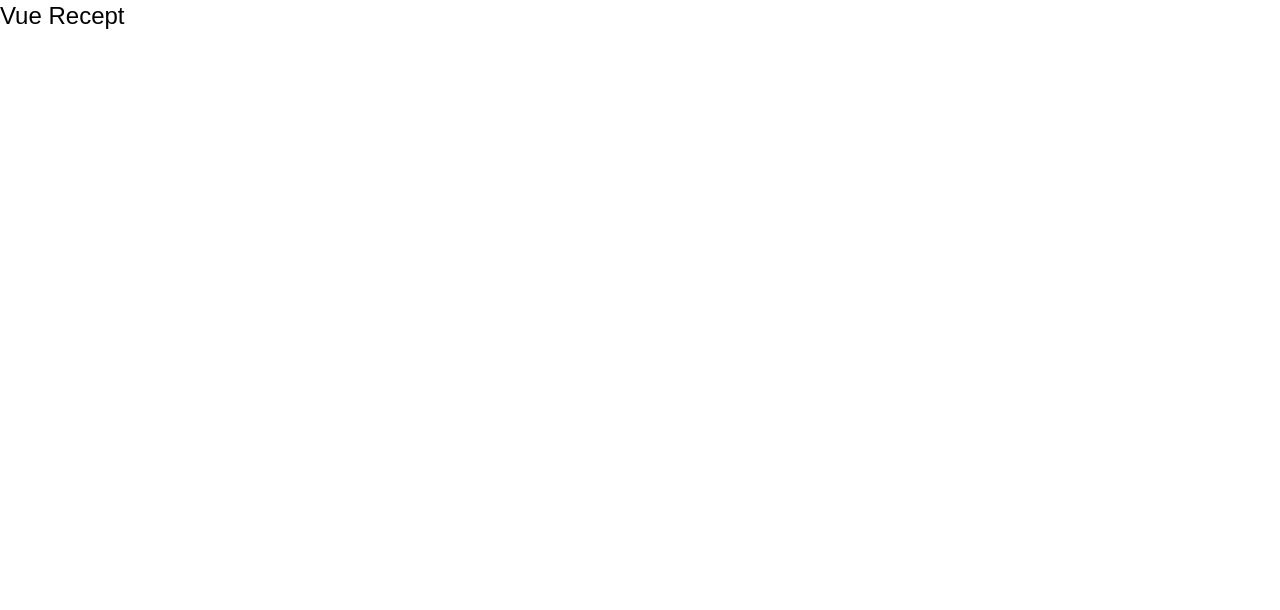
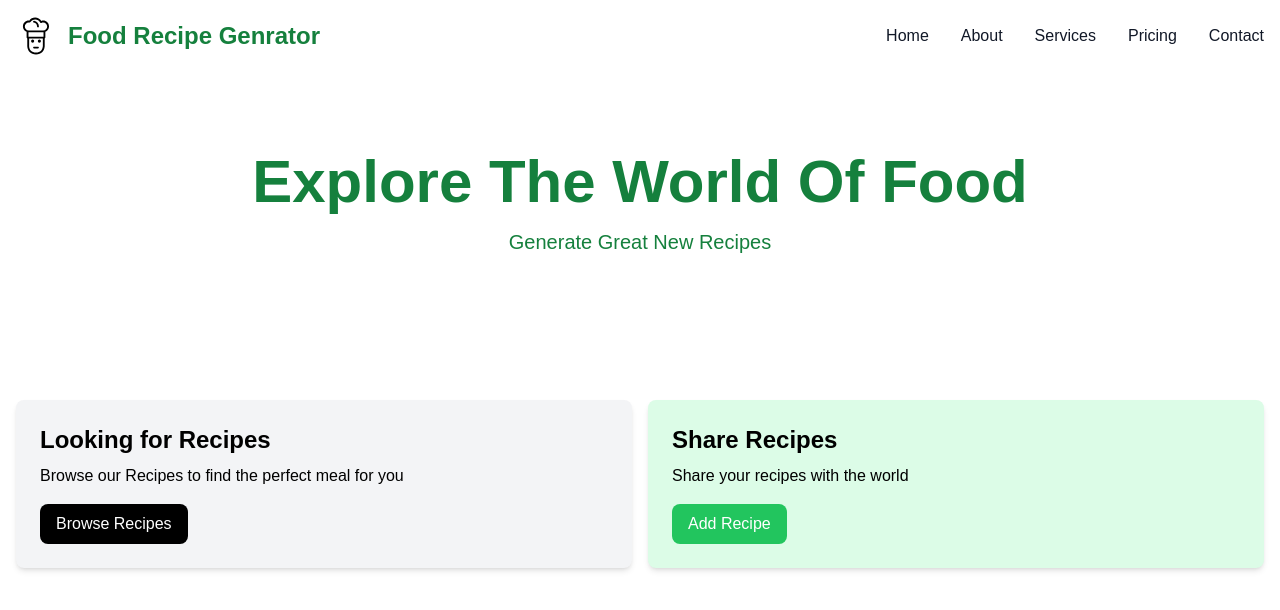
Before and after one commit to Jakob-mbi/Vue-Mat-Recept, a Vue app: page / in a window 1280 px wide. Shown: the top 610 px of the page. Built offline with nearby package versions, Linux system fonts and the light colour scheme.

Commit message:
feat landing page

```diff
--- a/src/App.vue
+++ b/src/App.vue
@@ -1,7 +1,11 @@
 <script setup lang="ts">
-
+import Navbar from './components/Navbar.vue';
+import Hero from './components/Hero.vue';
+import HomeCards from './components/HomeCards.vue';
 </script>
 
 <template>
-  <h1 class="text-2xl">Vue Recept</h1>
+  <Navbar />
+  <Hero />
+  <HomeCards />
 </template>
--- a/src/assets/base.css
+++ /dev/null
@@ -1,86 +0,0 @@
-/* color palette from <https://github.com/vuejs/theme> */
-:root {
-  --vt-c-white: #ffffff;
-  --vt-c-white-soft: #f8f8f8;
-  --vt-c-white-mute: #f2f2f2;
-
-  --vt-c-black: #181818;
-  --vt-c-black-soft: #222222;
-  --vt-c-black-mute: #282828;
-
-  --vt-c-indigo: #2c3e50;
-
-  --vt-c-divider-light-1: rgba(60, 60, 60, 0.29);
-  --vt-c-divider-light-2: rgba(60, 60, 60, 0.12);
-  --vt-c-divider-dark-1: rgba(84, 84, 84, 0.65);
-  --vt-c-divider-dark-2: rgba(84, 84, 84, 0.48);
-
-  --vt-c-text-light-1: var(--vt-c-indigo);
-  --vt-c-text-light-2: rgba(60, 60, 60, 0.66);
-  --vt-c-text-dark-1: var(--vt-c-white);
-  --vt-c-text-dark-2: rgba(235, 235, 235, 0.64);
-}
-
-/* semantic color variables for this project */
-:root {
-  --color-background: var(--vt-c-white);
-  --color-background-soft: var(--vt-c-white-soft);
-  --color-background-mute: var(--vt-c-white-mute);
-
-  --color-border: var(--vt-c-divider-light-2);
-  --color-border-hover: var(--vt-c-divider-light-1);
-
-  --color-heading: var(--vt-c-text-light-1);
-  --color-text: var(--vt-c-text-light-1);
-
-  --section-gap: 160px;
-}
-
-@media (prefers-color-scheme: dark) {
-  :root {
-    --color-background: var(--vt-c-black);
-    --color-background-soft: var(--vt-c-black-soft);
-    --color-background-mute: var(--vt-c-black-mute);
-
-    --color-border: var(--vt-c-divider-dark-2);
-    --color-border-hover: var(--vt-c-divider-dark-1);
-
-    --color-heading: var(--vt-c-text-dark-1);
-    --color-text: var(--vt-c-text-dark-2);
-  }
-}
-
-*,
-*::before,
-*::after {
-  box-sizing: border-box;
-  margin: 0;
-  font-weight: normal;
-}
-
-body {
-  min-height: 100vh;
-  color: var(--color-text);
-  background: var(--color-background);
-  transition:
-    color 0.5s,
-    background-color 0.5s;
-  line-height: 1.6;
-  font-family:
-    Inter,
-    -apple-system,
-    BlinkMacSystemFont,
-    'Segoe UI',
-    Roboto,
-    Oxygen,
-    Ubuntu,
-    Cantarell,
-    'Fira Sans',
-    'Droid Sans',
-    'Helvetica Neue',
-    sans-serif;
-  font-size: 15px;
-  text-rendering: optimizeLegibility;
-  -webkit-font-smoothing: antialiased;
-  -moz-osx-font-smoothing: grayscale;
-}
--- /dev/null
+++ b/src/components/Card.vue
@@ -0,0 +1,16 @@
+<script setup lang="ts">
+    import { defineProps } from 'vue';
+    defineProps({
+        bg: {
+            type: String,
+            default: 'bg-gray-100'
+        }
+    });
+</script>
+<template>
+    <div :class="`${bg} p-6 rounded-lg shadow-md`">
+        <slot>
+
+        </slot>
+    </div>
+</template>
--- /dev/null
+++ b/src/components/Hero.vue
@@ -0,0 +1,22 @@
+<script setup lang="ts">
+
+</script>
+
+<template>
+     <section class=" py-20 mb-4">
+      <div
+        class="max-w-7xl mx-auto px-4 sm:px-6 lg:px-8 flex flex-col items-center text-green-700"
+      >
+        <div class="text-center">
+          <h1
+            class="text-4xl font-extrabold sm:text-5xl md:text-6xl text-green-700"
+          >
+            Explore The World Of Food
+          </h1>
+          <p class="my-4 text-xl text-green">
+            Generate Great New Recipes
+          </p>
+        </div>
+      </div>
+    </section>
+</template>
--- /dev/null
+++ b/src/components/HomeCards.vue
@@ -0,0 +1,36 @@
+<script setup>
+import Card from '@/components/Card.vue';
+</script>
+
+<template>
+   <section class="py-4">
+      <div class="container-xl lg:container m-auto">
+        <div class="grid grid-cols-1 md:grid-cols-2 gap-4 p-4 rounded-lg">
+            <Card>
+                <h2 class="text-2xl font-bold">Looking for Recipes</h2>
+                <p class="mt-2 mb-4">
+                    Browse our Recipes to find the perfect meal for you
+                </p>
+                <a
+                href="Recipes.html"
+                class="inline-block bg-black text-white rounded-lg px-4 py-2 hover:bg-gray-700"
+                >
+                    Browse Recipes
+                </a>
+            </Card>
+            <Card bg="bg-green-100">
+                <h2 class="text-2xl font-bold">Share Recipes</h2>
+                <p class="mt-2 mb-4">
+                    Share your recipes with the world
+                </p>
+                <a
+                href="add-Recipe.html"
+                class="inline-block bg-green-500 text-white rounded-lg px-4 py-2 hover:bg-green-600"
+                >
+                    Add Recipe
+                </a>
+            </Card>
+        </div>
+      </div>
+    </section>
+</template>
--- /dev/null
+++ b/src/components/Navbar.vue
@@ -0,0 +1,41 @@
+<script setup lang="ts">
+    import Logo from '../assets/img/logo.svg';
+</script>
+
+<template>
+
+
+    <nav class="bg-white border-gray-200 dark:bg-gray-900">
+        <div class="max-w-screen-xl flex flex-wrap items-center justify-between mx-auto p-4">
+            <a href="https://flowbite.com/" class="flex items-center space-x-3 rtl:space-x-reverse">
+                <img :src="Logo" class="h-10" alt="Logo" />
+                <span class="self-center text-2xl font-semibold whitespace-nowrap text-green-700 dark:text-white">Food Recipe Genrator</span>
+            </a>
+            <button data-collapse-toggle="navbar-default" type="button" class="inline-flex items-center p-2 w-10 h-10 justify-center text-sm text-gray-500 rounded-lg md:hidden hover:bg-gray-100 focus:outline-none focus:ring-2 focus:ring-gray-200 dark:text-gray-400 dark:hover:bg-gray-700 dark:focus:ring-gray-600" aria-controls="navbar-default" aria-expanded="false">
+                <span class="sr-only">Open main menu</span>
+                <svg class="w-5 h-5" aria-hidden="true" xmlns="http://www.w3.org/2000/svg" fill="none" viewBox="0 0 17 14">
+                    <path stroke="currentColor" stroke-linecap="round" stroke-linejoin="round" stroke-width="2" d="M1 1h15M1 7h15M1 13h15"/>
+                </svg>
+            </button>
+            <div class="hidden w-full md:block md:w-auto" id="navbar-default">
+                <ul class="font-medium flex flex-col p-4 md:p-0 mt-4 border border-gray-100 rounded-lg bg-gray-50 md:flex-row md:space-x-8 rtl:space-x-reverse md:mt-0 md:border-0 md:bg-white dark:bg-gray-800 md:dark:bg-gray-900 dark:border-gray-700">
+                    <li>
+                    <a href="#" class="block py-2 px-3 text-gray-900 rounded hover:bg-gray-100 md:hover:bg-transparent md:border-0 md:hover:text-green-700 md:p-0 dark:text-white md:dark:hover:text-green-500 dark:hover:bg-gray-700 dark:hover:text-white md:dark:hover:bg-transparent">Home</a>
+                    </li>
+                    <li>
+                    <a href="#" class="block py-2 px-3 text-gray-900 rounded hover:bg-gray-100 md:hover:bg-transparent md:border-0 md:hover:text-green-700 md:p-0 dark:text-white md:dark:hover:text-green-500 dark:hover:bg-gray-700 dark:hover:text-white md:dark:hover:bg-transparent">About</a>
+                    </li>
+                    <li>
+                    <a href="#" class="block py-2 px-3 text-gray-900 rounded hover:bg-gray-100 md:hover:bg-transparent md:border-0 md:hover:text-green-700 md:p-0 dark:text-white md:dark:hover:text-green-500 dark:hover:bg-gray-700 dark:hover:text-white md:dark:hover:bg-transparent">Services</a>
+                    </li>
+                    <li>
+                    <a href="#" class="block py-2 px-3 text-gray-900 rounded hover:bg-gray-100 md:hover:bg-transparent md:border-0 md:hover:text-green-700 md:p-0 dark:text-white md:dark:hover:text-green-500 dark:hover:bg-gray-700 dark:hover:text-white md:dark:hover:bg-transparent">Pricing</a>
+                    </li>
+                    <li>
+                    <a href="#" class="block py-2 px-3 text-gray-900 rounded hover:bg-gray-100 md:hover:bg-transparent md:border-0 md:hover:text-green-700 md:p-0 dark:text-white md:dark:hover:text-green-500 dark:hover:bg-gray-700 dark:hover:text-white md:dark:hover:bg-transparent">Contact</a>
+                    </li>
+                </ul>
+            </div>
+        </div>
+    </nav>
+</template>
```
Also changed, not shown: src/assets/img/logo.svg (added), src/assets/logo.svg (deleted).
